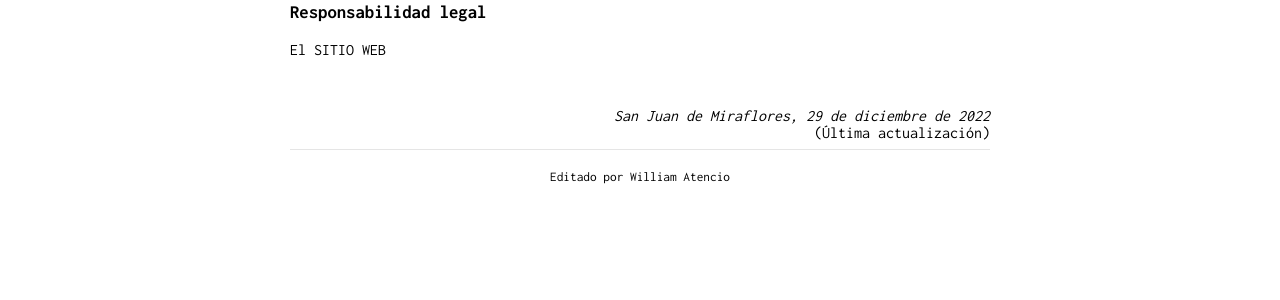
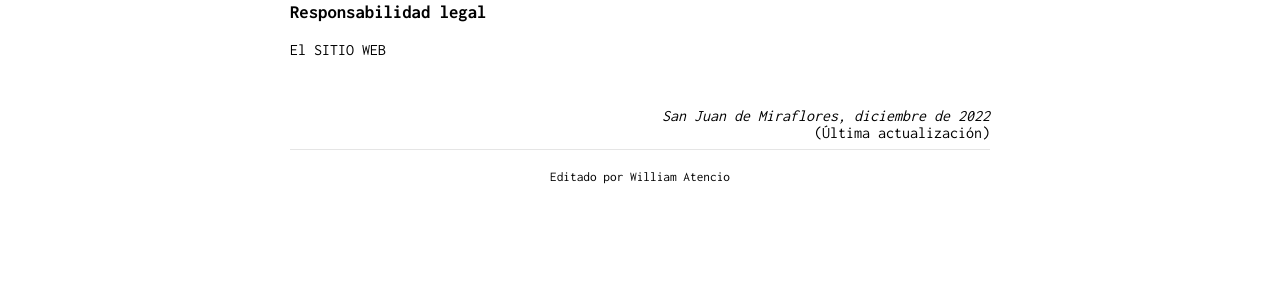
Before and after one commit to actio1680/actio1680.github.io, a Jekyll site: the page built from administracion/terminos-condiciones.md, in a window 1280 px wide. Shown: the part 429-729 px from the top of the page. Built offline with Jekyll 4.4.1, drawn with Linux system fonts in a browser that asks for light colours; our own code applies the rules of GitHub Pages for plain Markdown files.

Commit message:
Update terminos-condiciones.md

```diff
--- a/administracion/terminos-condiciones.md
+++ b/administracion/terminos-condiciones.md
@@ -17,6 +17,6 @@
 
 <br>
 <div align="right">
-<i>San Juan de Miraflores, 29 de diciembre de 2022</i><br>
+<i>San Juan de Miraflores, diciembre de 2022</i><br>
 (Última actualización)
 </div>
```
